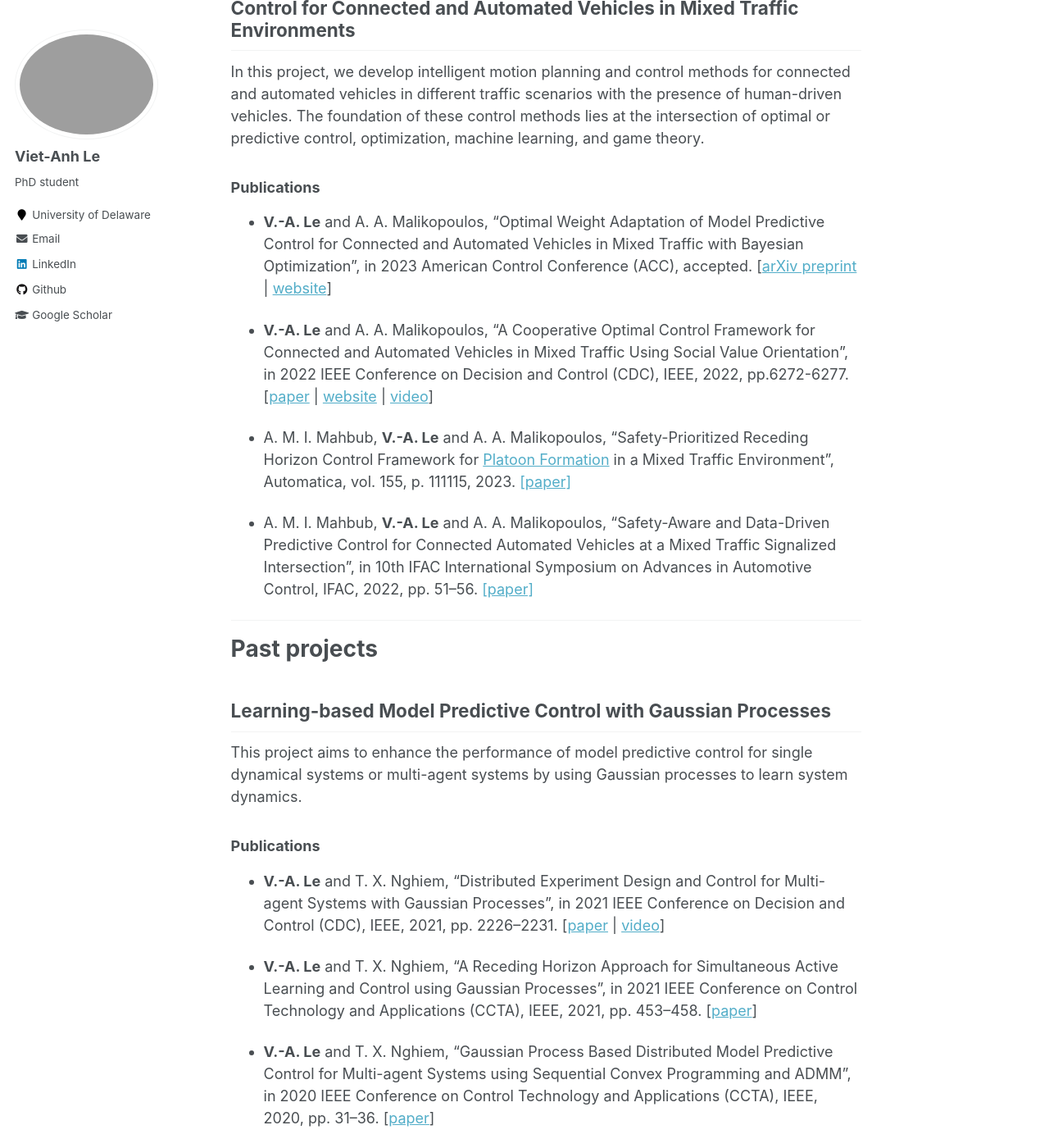
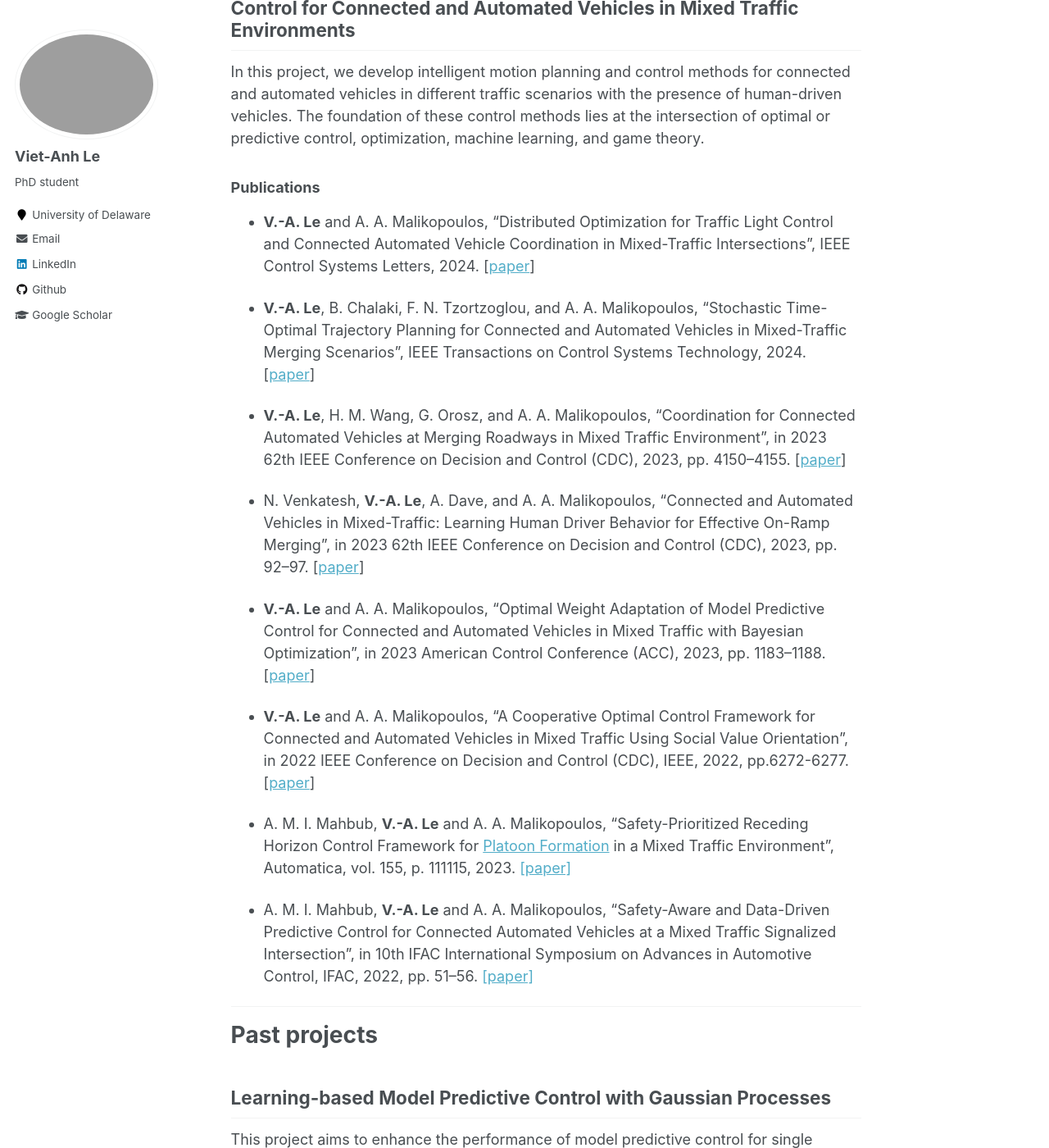
Before and after one commit to vietanhle0101/vietanhle0101.github.io, a Jekyll site: the page built from _pages/projects.md, in a window 1280 px wide and 1400 px high, scrolled down 596 px. Shown: the whole window at 82% size. Built offline with Jekyll 4.4.1, drawn with Linux system fonts in a browser that asks for light colours.

Commit message:
Update CV and project page

```diff
--- a/_pages/projects.md
+++ b/_pages/projects.md
@@ -13,9 +13,17 @@ In this project, we develop intelligent motion planning and control methods for
 
 ### Publications
 
-* **V.-A. Le** and A. A. Malikopoulos, “Optimal Weight Adaptation of Model Predictive Control for Connected and Automated Vehicles in Mixed Traffic with Bayesian Optimization”, in 2023 American Control Conference (ACC), accepted. [[arXiv preprint](https://arxiv.org/abs/2210.00700) \| [website](https://sites.google.com/view/ud-ids-lab/mpc-bayesopt)]
+* **V.-A. Le** and A. A. Malikopoulos, “Distributed Optimization for Traffic Light Control and Connected Automated Vehicle Coordination in Mixed-Traffic Intersections”, IEEE Control Systems Letters, 2024. [[paper](https://ieeexplore.ieee.org/document/10778260)]
 
-* **V.-A. Le** and A. A. Malikopoulos, “A Cooperative Optimal Control Framework for Connected and Automated Vehicles in Mixed Traffic Using Social Value Orientation”, in 2022 IEEE Conference on Decision and Control (CDC), IEEE, 2022, pp.6272-6277. [[paper](https://ieeexplore.ieee.org/document/9993337) \| [website](https://sites.google.com/view/ud-ids-lab/socially-cooperative-control) \| [video](https://youtu.be/xHdO6EDUfCQ)]
+* **V.-A. Le**, B. Chalaki, F. N. Tzortzoglou, and A. A. Malikopoulos, “Stochastic Time-Optimal Trajectory Planning for Connected and Automated Vehicles in Mixed-Traffic Merging Scenarios”, IEEE Transactions on Control Systems Technology, 2024. [[paper](https://ieeexplore.ieee.org/abstract/document/10621701)]
+
+* **V.-A. Le**, H. M. Wang, G. Orosz, and A. A. Malikopoulos, “Coordination for Connected Automated Vehicles at Merging Roadways in Mixed Traffic Environment”, in 2023 62th IEEE Conference on Decision and Control (CDC), 2023, pp. 4150–4155. [[paper](https://ieeexplore.ieee.org/abstract/document/10383318)]
+
+* N. Venkatesh, **V.-A. Le**, A. Dave, and A. A. Malikopoulos, “Connected and Automated Vehicles in Mixed-Traffic: Learning Human Driver Behavior for Effective On-Ramp Merging”, in 2023 62th IEEE Conference on Decision and Control (CDC), 2023, pp. 92–97. [[paper](https://ieeexplore.ieee.org/abstract/document/10383913)]
+
+* **V.-A. Le** and A. A. Malikopoulos, “Optimal Weight Adaptation of Model Predictive Control for Connected and Automated Vehicles in Mixed Traffic with Bayesian Optimization”, in 2023 American Control Conference (ACC), 2023, pp. 1183–1188. [[paper](https://ieeexplore.ieee.org/abstract/document/10155950)]
+
+* **V.-A. Le** and A. A. Malikopoulos, “A Cooperative Optimal Control Framework for Connected and Automated Vehicles in Mixed Traffic Using Social Value Orientation”, in 2022 IEEE Conference on Decision and Control (CDC), IEEE, 2022, pp.6272-6277. [[paper](https://ieeexplore.ieee.org/document/9993337)]
 
 * A. M. I. Mahbub, **V.-A. Le** and A. A. Malikopoulos, “Safety-Prioritized Receding Horizon Control Framework for [Platoon Formation](https://www.facebook.com/watch/?v=744859806128975) in a Mixed Traffic Environment”, Automatica, vol. 155, p. 111115, 2023. [[paper]](https://www.sciencedirect.com/science/article/abs/pii/S0005109823002753)
 
```
Also changed, not shown: _pages/about.md (+1 -1 lines), 1 other file.
